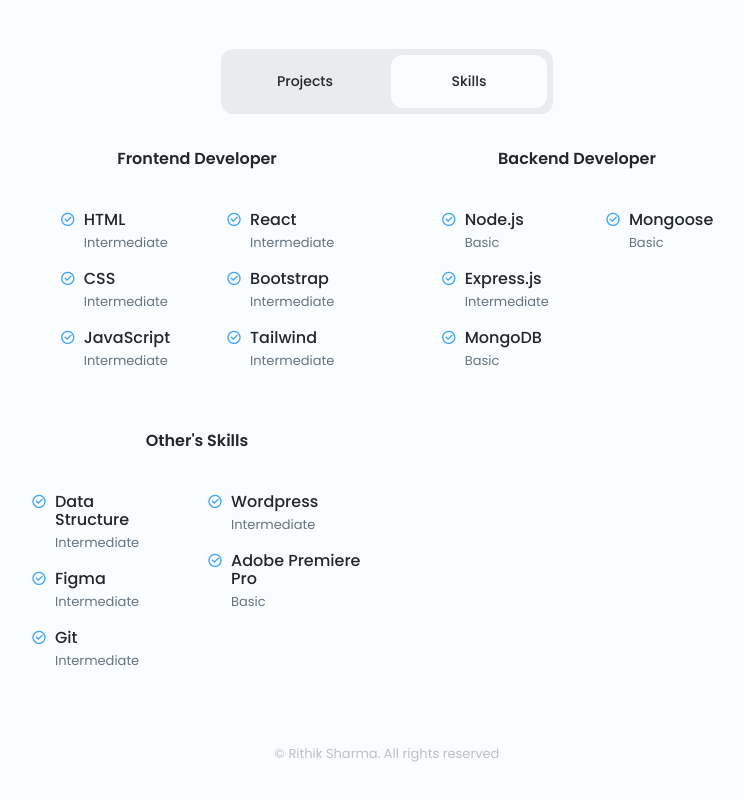
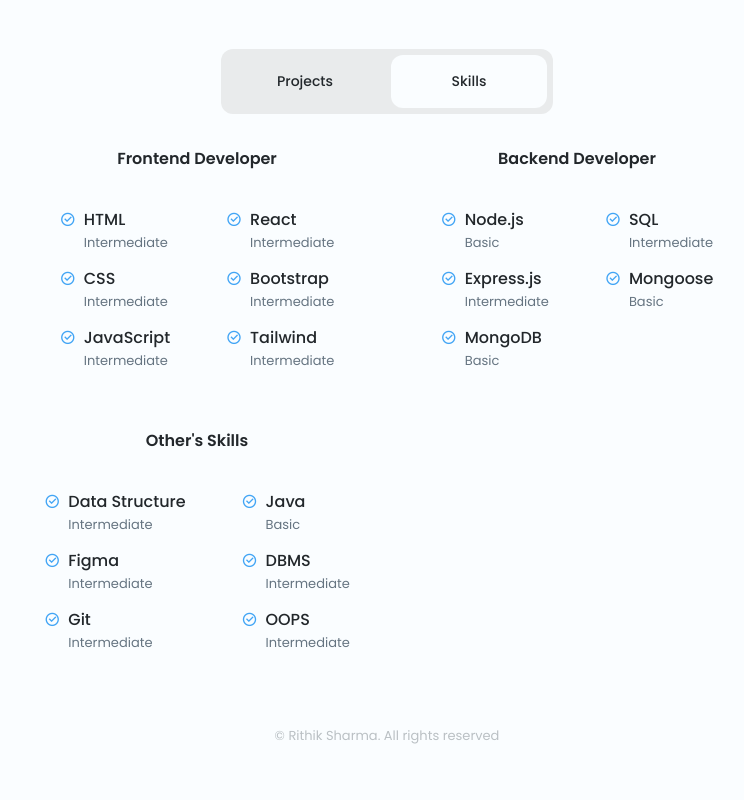
Before and after one commit to rithik-sharma/Portfolio-website, a plain HTML site: page index.html in a window 1280 px wide. Shown: the part 518-1318 px from the top of the page, without its empty margins (253-997 px from the left). Drawn offline with nearby package versions, Linux system fonts and the light colour scheme.

Commit message:
skills edit

```diff
--- a/index.html
+++ b/index.html
@@ -283,14 +283,14 @@
 
 
                             <div class="skills__group">
-                                <!-- <div class="skills__data">
+                                <div class="skills__data">
                                     <i class="ri-checkbox-circle-line"></i>
 
                                     <div>
-                                        <h3 class="skills__name">Python</h3>
+                                        <h3 class="skills__name">SQL</h3>
                                         <span class="skills__level">Intermediate</span>
                                     </div>
-                                </div> -->
+                                </div>
                                 <div class="skills__data">
                                     <i class="ri-checkbox-circle-line"></i>
 
@@ -342,16 +342,25 @@
                                     <i class="ri-checkbox-circle-line"></i>
 
                                     <div>
-                                        <h3 class="skills__name">Wordpress</h3>
-                                        <span class="skills__level">Intermediate</span>
+                                        <h3 class="skills__name">Java</h3>
+                                        <span class="skills__level">Basic</span>
                                     </div>
                                 </div>
                                 <div class="skills__data">
                                     <i class="ri-checkbox-circle-line"></i>
 
                                     <div>
-                                        <h3 class="skills__name">Adobe Premiere Pro</h3>
-                                        <span class="skills__level">Basic</span>
+                                        <h3 class="skills__name">DBMS</h3>
+                                        <span class="skills__level">Intermediate</span>
+                                    </div>
+                                </div>
+
+                                <div class="skills__data">
+                                    <i class="ri-checkbox-circle-line"></i>
+
+                                    <div>
+                                        <h3 class="skills__name">OOPS</h3>
+                                        <span class="skills__level">Intermediate</span>
                                     </div>
                                 </div>
 
```
